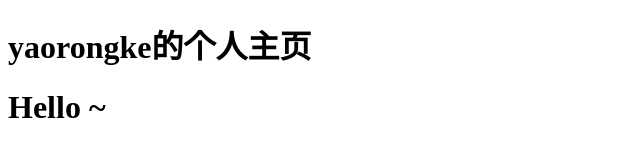
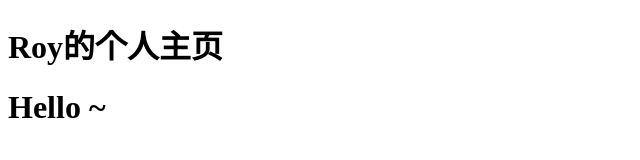
Before and after one commit to roy-lei/roy-lei.github.io, a plain HTML site: page index.html in a window 1280 px wide. Shown: the whole page, without its empty margins (0-640 px from the left). Drawn offline with Linux system fonts and the light colour scheme.

Commit message:
Update index.html

```diff
--- a/index.html
+++ b/index.html
@@ -5,7 +5,7 @@
     <title>yaorongke</title>
 </head>
 <body>
-    <h1>yaorongke的个人主页</h1>
+    <h1>Roy的个人主页</h1>
     <h1>Hello ~</h1>
 </body>
 </html>
```
